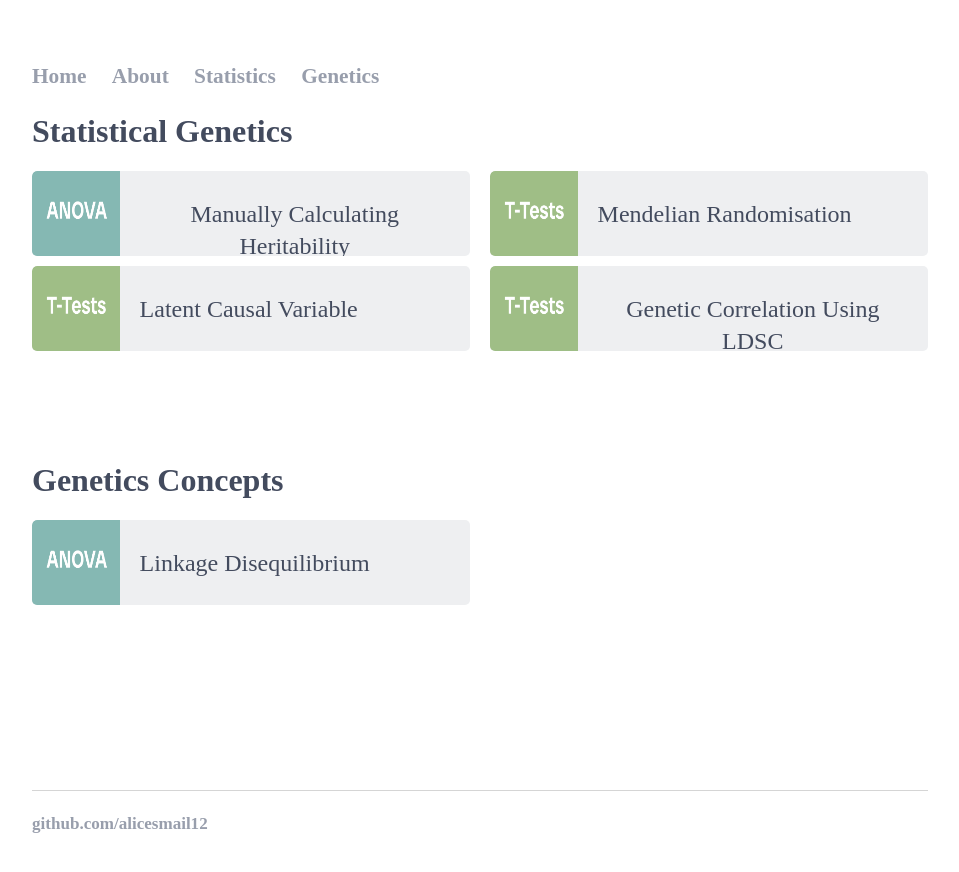
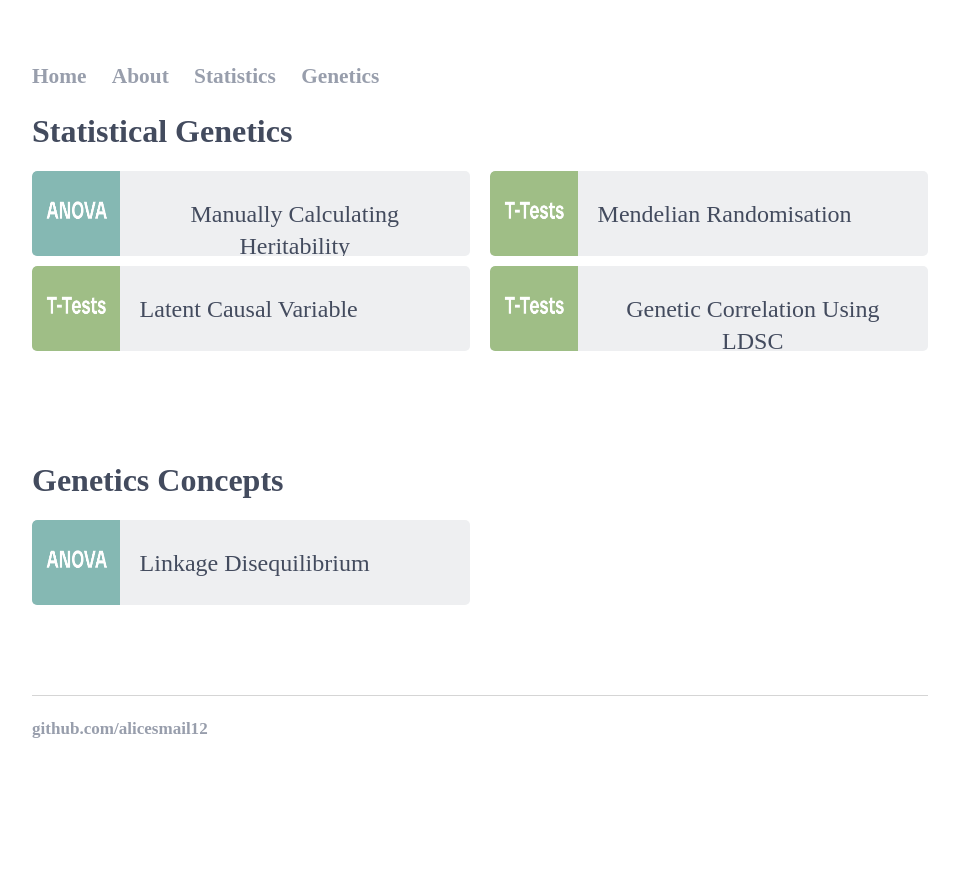
Before and after one commit to alicesmail12/alicesmail12.github.io, a Jekyll site: the page built from Genetics/index.html, in a window 1280 px wide. Shown: the top 872 px of the page, without its empty margins (160-1119 px from the left). Built offline with Jekyll 4.4.1, drawn with Linux system fonts in a browser that asks for light colours; some web fonts are replaced.

Commit message:
Update index.html

```diff
--- a/Genetics/index.html
+++ b/Genetics/index.html
@@ -8,9 +8,17 @@
 margin-right: auto;
 }
 
-.portfolio {
+.portfolio1 {
     display: grid;
     grid-template-rows: 80px 80px 80px;
+    grid-template-columns: repeat(2, 1fr);
+    row-gap: 15px;
+    column-gap: 20px
+}
+
+.portfolio2 {
+    display: grid;
+    grid-template-rows: 80px 80px;
     grid-template-columns: repeat(2, 1fr);
     row-gap: 15px;
     column-gap: 20px
@@ -74,7 +82,7 @@
 <div class="container">
 <h1>Statistical Genetics</h1>
 <body>
-    <div class="portfolio">
+    <div class="portfolio1">
         <div class="grid-item">
             <a href="https://alicesmail12.github.io/Genetics/Manually-Calculating-Heritability-Using-Simulations.html"  type="button" class="button">
                 <img class="imagefit" src='images/buttons-02.png'/>
@@ -105,7 +113,7 @@
         </div>
     </div>
 <h1>Genetics Concepts</h1>
-    <div class="portfolio">
+    <div class="portfolio2">
         <div class="grid-item">
             <a href="https://alicesmail12.github.io/Genetics/Linkage-Disequilibrium.html"  type="button" class="button">
                 <img class="imagefit" src='images/buttons-02.png'/>
```
